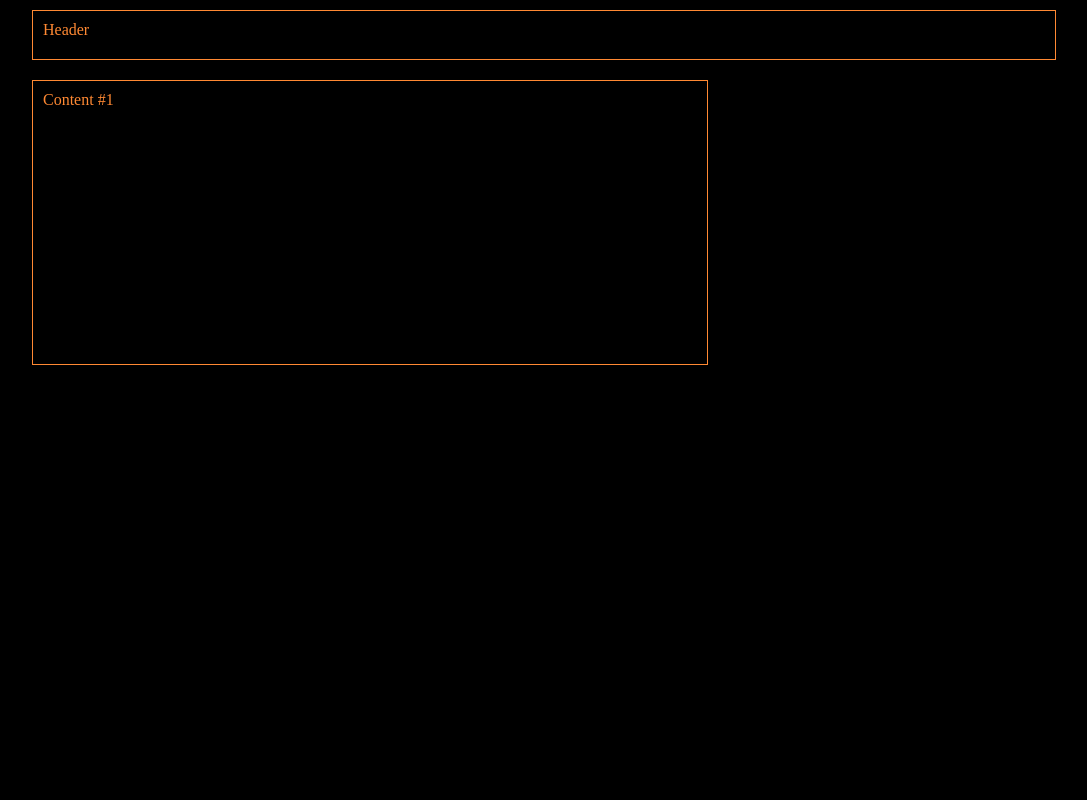
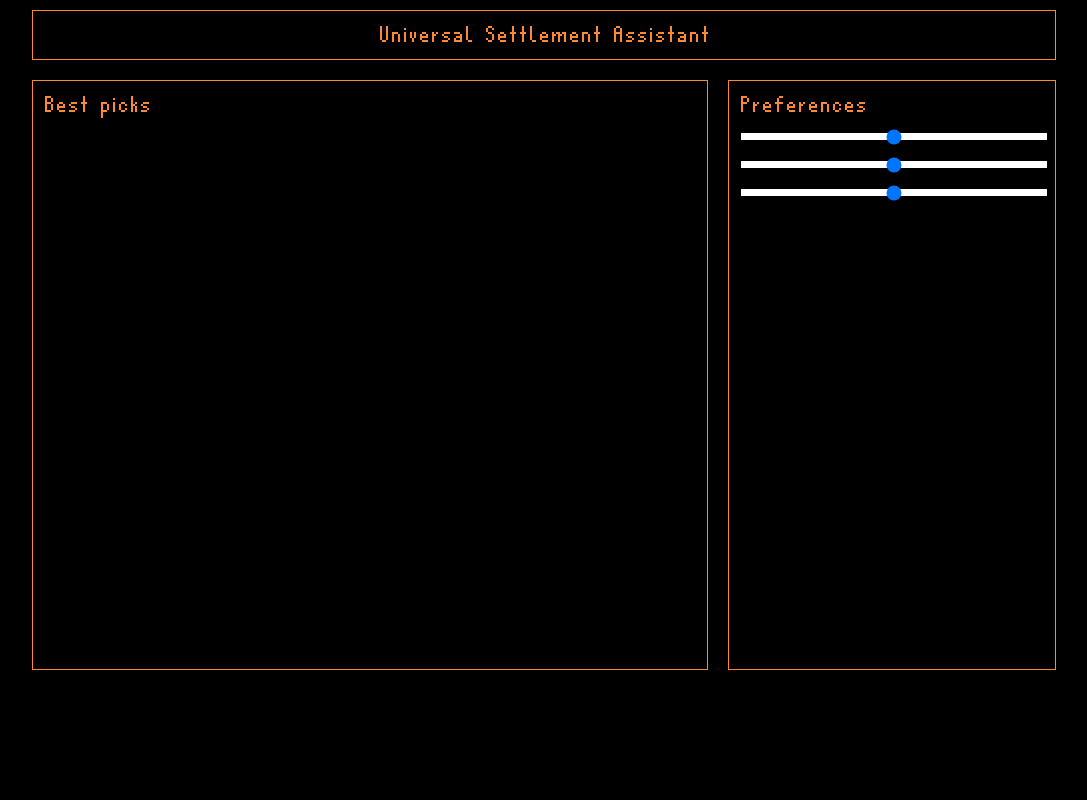
Before and after one commit to scorp18pl/BD-project, a Flask app: page / in a window 1280 px wide. Shown: the whole page, without its empty margins (96-1183 px from the left). Run offline with Flask 2, Linux system fonts and the light colour scheme.

Commit message:
basic styling and website layout

```diff
--- a/finalny/static/style.css
+++ b/finalny/static/style.css
@@ -1,3 +1,11 @@
+@font-face {
+    font-family: 'universalmedium';
+    src: url('universal-webfont.woff2') format('woff2'),
+         url('universal-webfont.woff') format('woff');
+    font-weight: normal;
+    font-style: normal;
+}
+
 body {
     margin: 0;
     background-color: #000;
@@ -20,7 +28,9 @@ body {
 
     box-sizing: border-box;
 
+    font-family: 'universalmedium';
     color: #ff8933;
+    font-size: xx-large;
 }
 
 .container div {
@@ -29,6 +39,9 @@ body {
 }
 
 .header {
+    font-size: 100%;
+    text-align: center;
+
     grid-column-start: 1;
     grid-column-end: 4;
 }
@@ -36,4 +49,23 @@ body {
 .content-large {
     grid-column-start: 1;
     grid-column-end: 3;
+
+    grid-row-start: 2;
+    grid-row-end: 4;
 }
+
+.content-small {
+    grid-column-start: 3;
+    grid-column-end: 4;
+
+    grid-row-start: 2;
+    grid-row-end: 4;
+}
+
+.slider {
+    -webkit-appearance: none;
+    width: 100%;
+    height: 7px;
+    outline: none;
+    border-radius: none;
+}
--- a/finalny/templates/index.html
+++ b/finalny/templates/index.html
@@ -9,8 +9,15 @@
     </head>
     <body>
         <div class="container">
-            <div class="header">Header</div>
-            <div class="content-large">Content #1</div>
+            <div class="header">Universal Settlement Assistant</div>
+            <div class="content-large">Best picks</div>
+            <div class="content-small">
+                Preferences
+
+                <input type="range" min="0" max="100" value="50" class="slider">
+                <input type="range" min="0" max="100" value="50" class="slider">
+                <input type="range" min="0" max="100" value="50" class="slider">
+            </div>
         </div>
     </body>
 </html>
```
Also changed, not shown: finalny/static/Universal.ttf (renamed from Universal.ttf), finalny/static/universal-webfont.woff (added), finalny/static/universal-webfont.woff2 (added).
